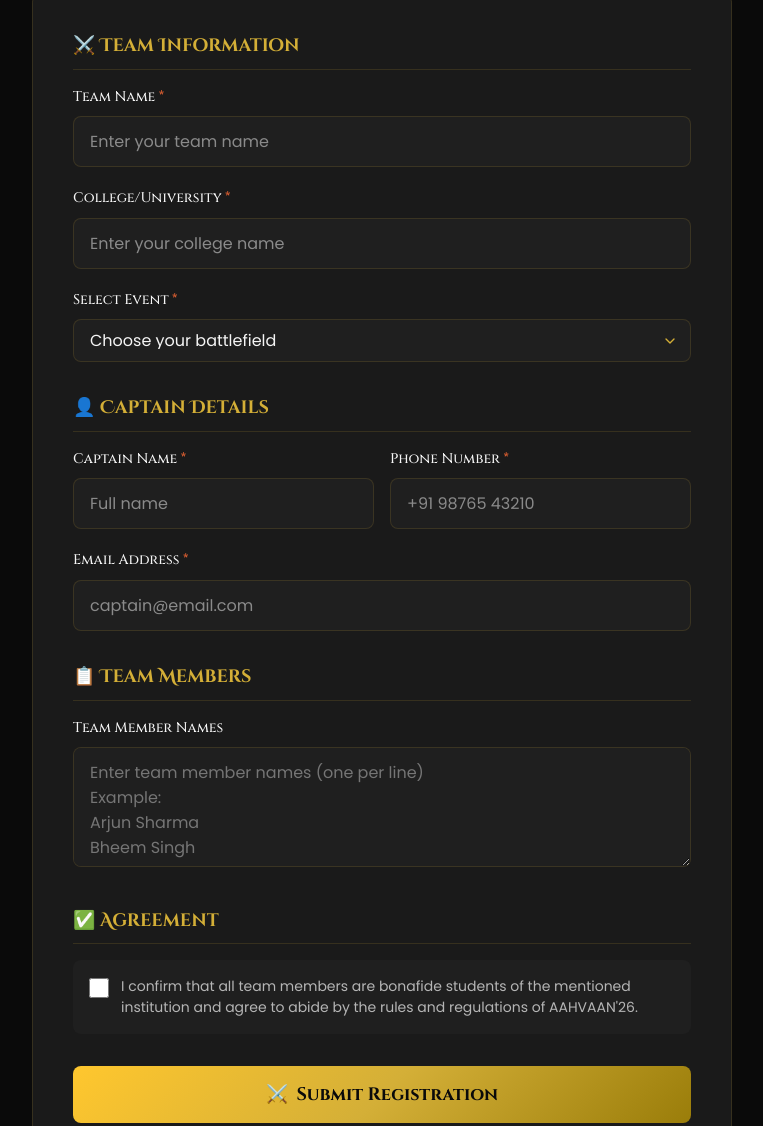
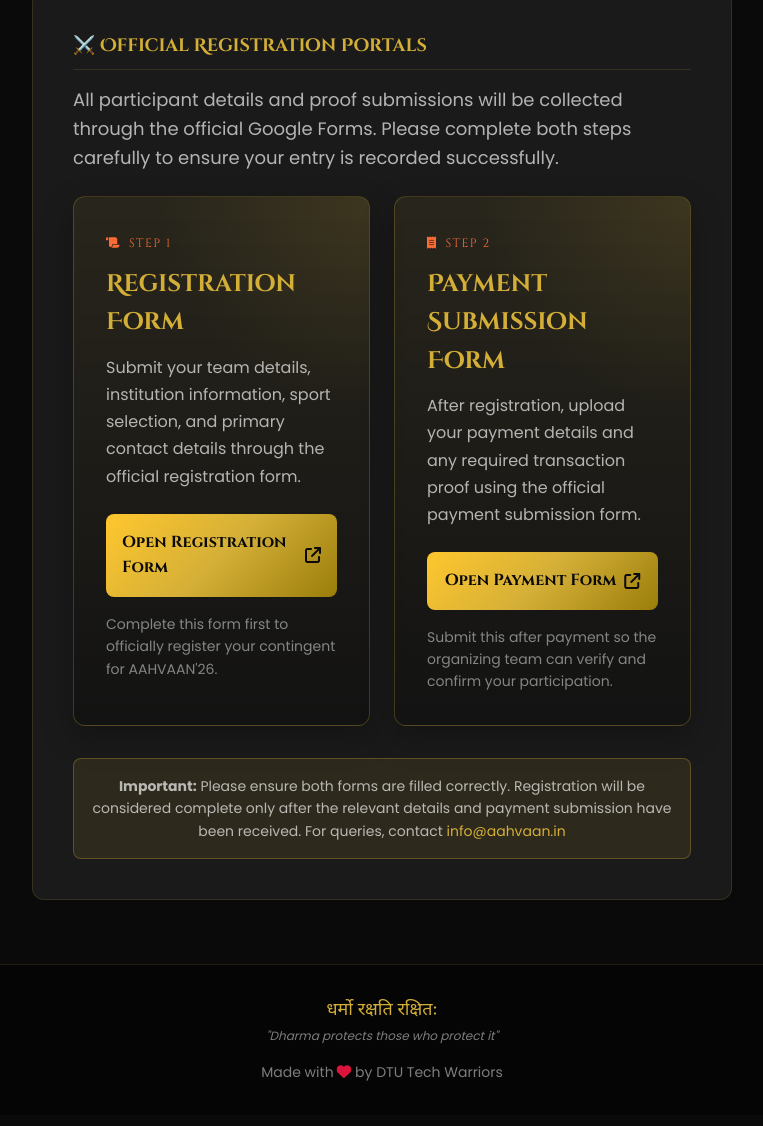
Before and after one commit to pushkardev123/aahvahan, a plain HTML site: page register.html in a window 1280 px wide. Shown: the part 505-1631 px from the top of the page, without its empty margins (258-1021 px from the left). Drawn offline with Linux system fonts and the light colour scheme.

Commit message:
contact updates

```diff
--- a/register.html
+++ b/register.html
@@ -61,6 +61,92 @@
         .register-container {
             max-width: 700px;
             margin: 0 auto;
+        }
+
+        .register-links-grid {
+            display: grid;
+            grid-template-columns: repeat(2, minmax(0, 1fr));
+            gap: var(--space-6);
+        }
+
+        .register-link-card {
+            background: linear-gradient(180deg, rgba(212, 175, 55, 0.08) 0%, rgba(18, 18, 18, 0.92) 100%);
+            border: 1px solid rgba(212, 175, 55, 0.25);
+            border-radius: var(--radius-lg);
+            padding: var(--space-8);
+            box-shadow: 0 12px 32px rgba(0, 0, 0, 0.25);
+            position: relative;
+            overflow: hidden;
+        }
+
+        .register-link-card::before {
+            content: "";
+            position: absolute;
+            inset: 0;
+            background: radial-gradient(circle at top right, rgba(212, 175, 55, 0.12), transparent 35%);
+            pointer-events: none;
+        }
+
+        .register-link-card>* {
+            position: relative;
+            z-index: 1;
+        }
+
+        .register-link-kicker {
+            display: inline-flex;
+            align-items: center;
+            gap: var(--space-2);
+            font-family: var(--font-heading);
+            font-size: var(--font-size-xs);
+            letter-spacing: 0.12em;
+            text-transform: uppercase;
+            color: var(--fire-500);
+            margin-bottom: var(--space-3);
+        }
+
+        .register-link-title {
+            font-family: var(--font-display);
+            font-size: clamp(var(--font-size-xl), 2.5vw, var(--font-size-2xl));
+            color: var(--gold-500);
+            margin-bottom: var(--space-3);
+        }
+
+        .register-link-description {
+            font-family: var(--font-body);
+            font-size: var(--font-size-base);
+            line-height: 1.7;
+            color: var(--color-text-secondary);
+            margin-bottom: var(--space-6);
+        }
+
+        .register-link-button {
+            display: inline-flex;
+            align-items: center;
+            justify-content: center;
+            gap: var(--space-2);
+            width: 100%;
+            padding: var(--space-4);
+            font-family: var(--font-heading);
+            font-size: var(--font-size-base);
+            font-weight: var(--font-weight-bold);
+            color: var(--dark-700);
+            text-decoration: none;
+            background: var(--gradient-gold);
+            border-radius: var(--radius-md);
+            transition: transform var(--transition-base), box-shadow var(--transition-base);
+        }
+
+        .register-link-button:hover {
+            transform: translateY(-2px);
+            box-shadow: var(--shadow-gold);
+        }
+
+        .register-link-meta {
+            margin-top: var(--space-4);
+            font-family: var(--font-body);
+            font-size: var(--font-size-sm);
+            color: var(--color-text-muted);
+            line-height: 1.6;
         }
 
         .register-form {
@@ -233,6 +319,10 @@
                 grid-template-columns: 1fr;
             }
 
+            .register-links-grid {
+                grid-template-columns: 1fr;
+            }
+
             .register-form {
                 padding: var(--space-6);
             }
@@ -256,10 +346,10 @@
     </nav>
 
     <section class="register-hero">
-        <div class="register-hero-sanskrit">सेना पञ्जीकरण</div>
-        <h1 class="register-hero-title">JOIN THE WAR</h1>
-        <p class="register-hero-subtitle">Register your team and prepare for battle at AAHVAAN'26. The battlefield
-            awaits!</p>
+        <div class="register-hero-sanskrit">पञ्जीकरण द्वार</div>
+        <h1 class="register-hero-title">REGISTER FOR AAHVAAN'26</h1>
+        <p class="register-hero-subtitle">Use the official forms below to complete team registration and payment
+            submission for DTU's grand sports conclave.</p>
     </section>
 
     <section class="register-content">
@@ -268,107 +358,65 @@
                 <i class="fas fa-arrow-left"></i> Back to Home
             </a>
 
-            <form class="register-form" id="registrationForm">
+            <div class="register-form">
+                <div class="form-section">
+                    <h2 class="form-section-title">⚔️ Official Registration Portals</h2>
+                    <p class="register-hero-subtitle"
+                        style="max-width: 100%; text-align: left; margin-bottom: var(--space-6);">
+                        All participant details and proof submissions will be collected through the official Google
+                        Forms. Please complete both steps carefully to ensure your entry is recorded successfully.
+                    </p>
 
-                <div class="form-section">
-                    <h2 class="form-section-title">⚔️ Team Information</h2>
+                    <div class="register-links-grid">
+                        <article class="register-link-card">
+                            <div class="register-link-kicker">
+                                <i class="fas fa-scroll"></i>
+                                Step 1
+                            </div>
+                            <h3 class="register-link-title">Registration Form</h3>
+                            <p class="register-link-description">
+                                Submit your team details, institution information, sport selection, and primary contact
+                                details through the official registration form.
+                            </p>
+                            <a class="register-link-button" href="https://forms.gle/xDbgGfuJP5nVnZq59" target="_blank"
+                                rel="noopener noreferrer">
+                                Open Registration Form <i class="fas fa-arrow-up-right-from-square"></i>
+                            </a>
+                            <p class="register-link-meta">
+                                Complete this form first to officially register your contingent for AAHVAAN'26.
+                            </p>
+                        </article>
 
-                    <div class="form-group">
-                        <label class="form-label">
-                            Team Name <span class="required">*</span>
-                        </label>
-                        <input type="text" class="form-input" name="teamName" placeholder="Enter your team name"
-                            required>
-                    </div>
-
-                    <div class="form-group">
-                        <label class="form-label">
-                            College/University <span class="required">*</span>
-                        </label>
-                        <input type="text" class="form-input" name="college" placeholder="Enter your college name"
-                            required>
-                    </div>
-
-                    <div class="form-group">
-                        <label class="form-label">
-                            Select Event <span class="required">*</span>
-                        </label>
-                        <select class="form-select" name="event" id="eventSelect" required>
-                            <option value="">Choose your battlefield</option>
-                            <option value="football">⚽ Football - Chakravyuh (₹2,000)</option>
-                            <option value="basketball">🏀 Basketball - Gada Yuddh (₹1,500)</option>
-                            <option value="cricket">🏏 Cricket - Gandiva Strike (₹2,500)</option>
-                            <option value="volleyball">🏐 Volleyball - Sudarshana (₹1,200)</option>
-                            <option value="badminton">🏸 Badminton - Shakti Astra (₹500/₹800)</option>
-                            <option value="swimming">🏊 Swimming - Varuna's Domain (₹300/₹1,000)</option>
-                        </select>
+                        <article class="register-link-card">
+                            <div class="register-link-kicker">
+                                <i class="fas fa-receipt"></i>
+                                Step 2
+                            </div>
+                            <h3 class="register-link-title">Payment Submission Form</h3>
+                            <p class="register-link-description">
+                                After registration, upload your payment details and any required transaction proof using
+                                the official payment submission form.
+                            </p>
+                            <a class="register-link-button"
+                                href="https://docs.google.com/forms/d/e/1FAIpQLSdCKUziCgERTI8IOIhaxPhdcsjHyocDee32-2zzSz5ZwI056Q/viewform?usp=publish-editor"
+                                target="_blank" rel="noopener noreferrer">
+                                Open Payment Form <i class="fas fa-arrow-up-right-from-square"></i>
+                            </a>
+                            <p class="register-link-meta">
+                                Submit this after payment so the organizing team can verify and confirm your
+                                participation.
+                            </p>
+                        </article>
                     </div>
                 </div>
 
-                <div class="form-section">
-                    <h2 class="form-section-title">👤 Captain Details</h2>
-
-                    <div class="form-row">
-                        <div class="form-group">
-                            <label class="form-label">
-                                Captain Name <span class="required">*</span>
-                            </label>
-                            <input type="text" class="form-input" name="captainName" placeholder="Full name" required>
-                        </div>
-
-                        <div class="form-group">
-                            <label class="form-label">
-                                Phone Number <span class="required">*</span>
-                            </label>
-                            <input type="tel" class="form-input" name="captainPhone" placeholder="+91 98765 43210"
-                                required>
-                        </div>
-                    </div>
-
-                    <div class="form-group">
-                        <label class="form-label">
-                            Email Address <span class="required">*</span>
-                        </label>
-                        <input type="email" class="form-input" name="captainEmail" placeholder="captain@email.com"
-                            required>
-                    </div>
-                </div>
-
-                <div class="form-section">
-                    <h2 class="form-section-title">📋 Team Members</h2>
-
-                    <div class="form-group">
-                        <label class="form-label">
-                            Team Member Names
-                        </label>
-                        <textarea class="form-textarea" name="teamMembers"
-                            placeholder="Enter team member names (one per line)&#10;Example:&#10;Arjun Sharma&#10;Bheem Singh&#10;Nakul Verma"></textarea>
-                    </div>
-                </div>
-
-                <div class="form-section">
-                    <h2 class="form-section-title">✅ Agreement</h2>
-
-                    <label class="form-checkbox-group">
-                        <input type="checkbox" name="agreeRules" required>
-                        <span class="form-checkbox-label">
-                            I confirm that all team members are bonafide students of the mentioned institution and agree
-                            to abide by the rules and regulations of AAHVAAN'26.
-                        </span>
-                    </label>
-                </div>
-
-                <button type="submit" class="form-submit">
-                    <span>⚔️</span> Submit Registration
-                </button>
-
                 <div class="form-note">
-                    <strong>Note:</strong> Registration deadline is March 10, 2026. Entry fees to be paid at the venue
-                    on Day 1.
+                    <strong>Important:</strong> Please ensure both forms are filled correctly. Registration will be
+                    considered complete only after the relevant details and payment submission have been received.
                     For queries, contact <a href="mailto:info@aahvaan.in"
                         style="color: var(--gold-500);">info@aahvaan.in</a>
                 </div>
-            </form>
+            </div>
         </div>
     </section>
 
@@ -380,34 +428,7 @@
         <div class="love">Made with <i class="fa fa-heart"></i> by DTU Tech Warriors</div>
     </footer>
 
-    <script>
-        // Pre-select event from URL parameter
-        document.addEventListener('DOMContentLoaded', function () {
-            const urlParams = new URLSearchParams(window.location.search);
-            const eventParam = urlParams.get('event');
-            if (eventParam) {
-                const eventSelect = document.getElementById('eventSelect');
-                if (eventSelect) {
-                    eventSelect.value = eventParam;
-                }
-            }
-        });
 
-        // Form submission handler
-        document.getElementById('registrationForm').addEventListener('submit', function (e) {
-            e.preventDefault();
-
-            // Get form data
-            const formData = new FormData(this);
-            const data = Object.fromEntries(formData.entries());
-
-            // Show success message (in production, this would send to a server)
-            alert('🎉 Registration Submitted!\n\nTeam: ' + data.teamName + '\nEvent: ' + data.event + '\n\nYou will receive a confirmation email shortly.');
-
-            // Reset form
-            this.reset();
-        });
-    </script>
 
     <script src="js/main.js"></script>
 </body>
```
Also changed, not shown: events/badminton.html (+3 -2 lines), index.html (+16 -17 lines), assets/logo.png (added).
